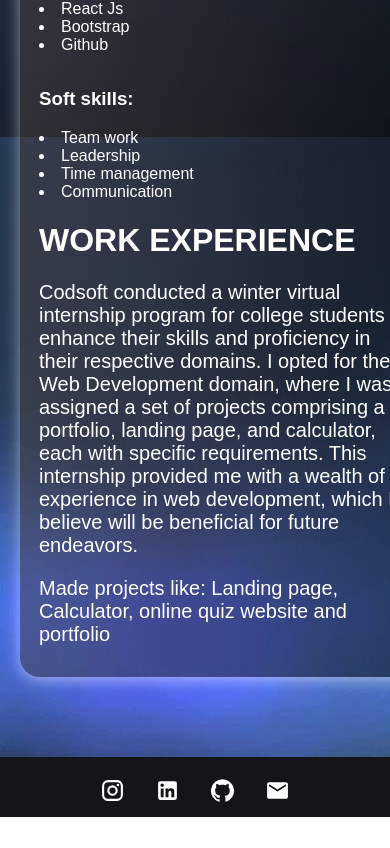
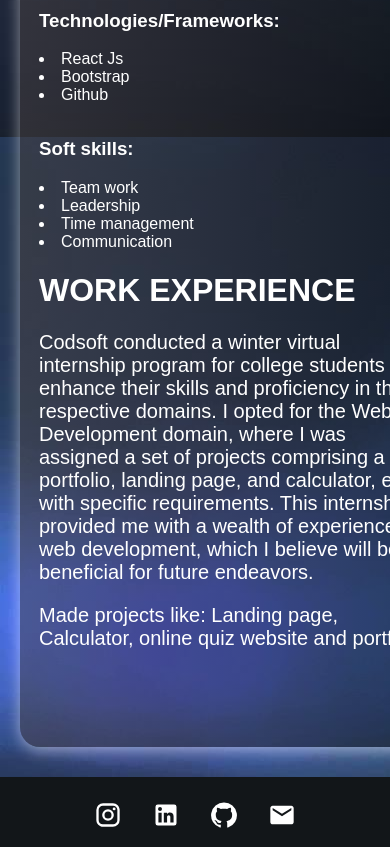
Before and after one commit to Mahy-31/Portfolio_react_app, a React (Create React App) app: page /about in a window 390 px wide. Shown: the part 1043-1891 px from the top of the page. Before the commit the page ends 1865 px from the top, so only its background shows below. Built offline with nearby package versions, Linux system fonts and the light colour scheme.

Commit message:
uploaded files

```diff
--- a/src/styles/About.css
+++ b/src/styles/About.css
@@ -29,26 +29,26 @@ p{
     width:1000px;
     height: 200px;
 }
-@media only screen and (max-width: 750px) {
+@media only screen and (max-width: 480px) {
     .about {
         width: 100%;
-        height: 1700px;
+        height: 1720px;
         padding-right: -90%;
     }
     .content {
-        width:380px;
-        height: 1550px;
+        width:400px;
+        height: 1620px;
     }
     .content .myself {
-        width: 370px;
-        height:400px;
+        width: 390px;
+        height:450px;
     }
     .content .skills {
         display: grid;
         grid-template-columns: repeat(1, 1fr);
     }
     .work {
-        width:370px;
-        height: 400px;
+        width:390px;
+        height: 450px;
     }
 }
--- a/src/styles/Contact.css
+++ b/src/styles/Contact.css
@@ -92,11 +92,12 @@ form button:hover {
     color: rgb(255, 255, 255);
     cursor: pointer;
 }
-@media only screen and (max-width: 650px) {
+@media only screen and (max-width: 480px) {
     .contact {
         justify-content: center;
         align-items: center;
-        height:550px;
+        height:500px;
+        width:100%;
     }
     .contact .infos {
         margin-left: 8%;
@@ -119,7 +120,7 @@ form button:hover {
 
     form input {
         height: 30px;
-        width: 280px;
+        width: 250px;
         border: none;
         border-bottom: 1px solid #ffffff;
         color: rgb(255, 255, 255);
@@ -131,7 +132,7 @@ form button:hover {
     form textarea {
         margin-top: 15px;
         height: 70px;
-        width: 280px;
+        width: 250px;
         border: none;
         border-bottom: 1px solid #ffffff;
         color: rgb(255, 255, 255);
--- a/src/styles/Footer.css
+++ b/src/styles/Footer.css
@@ -19,15 +19,15 @@
 .footer p {
     color: white;
 }
-@media only screen and (max-width: 750px) {
+@media only screen and (max-width: 480px) {
   .footer {
     width: 100%;
-    height: 50px;
+    height: 60px;
   }
   .socialMedia svg {
     color: white;
     margin: 15px;
-    font-size: 25px;
+    font-size: 28px;
     cursor: pointer;
 }
 }
--- a/src/styles/Home.css
+++ b/src/styles/Home.css
@@ -62,11 +62,12 @@
     transition: 0.3s ease-in;
   }
 
-  @media only screen and (max-width: 750px) {
+  @media only screen and (max-width: 480px) {
     .home {
+      width: 100%;
       justify-content: center;
       align-items: center;
-      height:500px;
+      height:550px;
     }
     .headerContainer {
       margin-left: 25%;
--- a/src/styles/Navbar.css
+++ b/src/styles/Navbar.css
@@ -82,7 +82,7 @@
     }
   }
 
-  @media only screen and (max-width: 750px) {
+  @media only screen and (max-width: 600px) {
     .navbar .rightSide a {
       display: none;
     }
@@ -97,7 +97,7 @@
     }
   }
 
-  @media only screen and (min-width: 780px) {
+  @media only screen and (min-width: 600px) {
     .navbar .rightSide button {
       display: none;
     }
--- a/src/styles/Project.css
+++ b/src/styles/Project.css
@@ -68,12 +68,16 @@
     }
   }
 
-  @media only screen and (max-width: 750px) {
+  @media only screen and (max-width: 480px) {
+    .projects {
+      width: 100%;
+      height: auto;
+    }
     .ProjectsList {
       grid-template-columns: 1fr;
     }
     .projItem {
-      width: 350px;
-      height: 370px;
+      width: 80%;
+      height: 380px;
     }
   }
```
